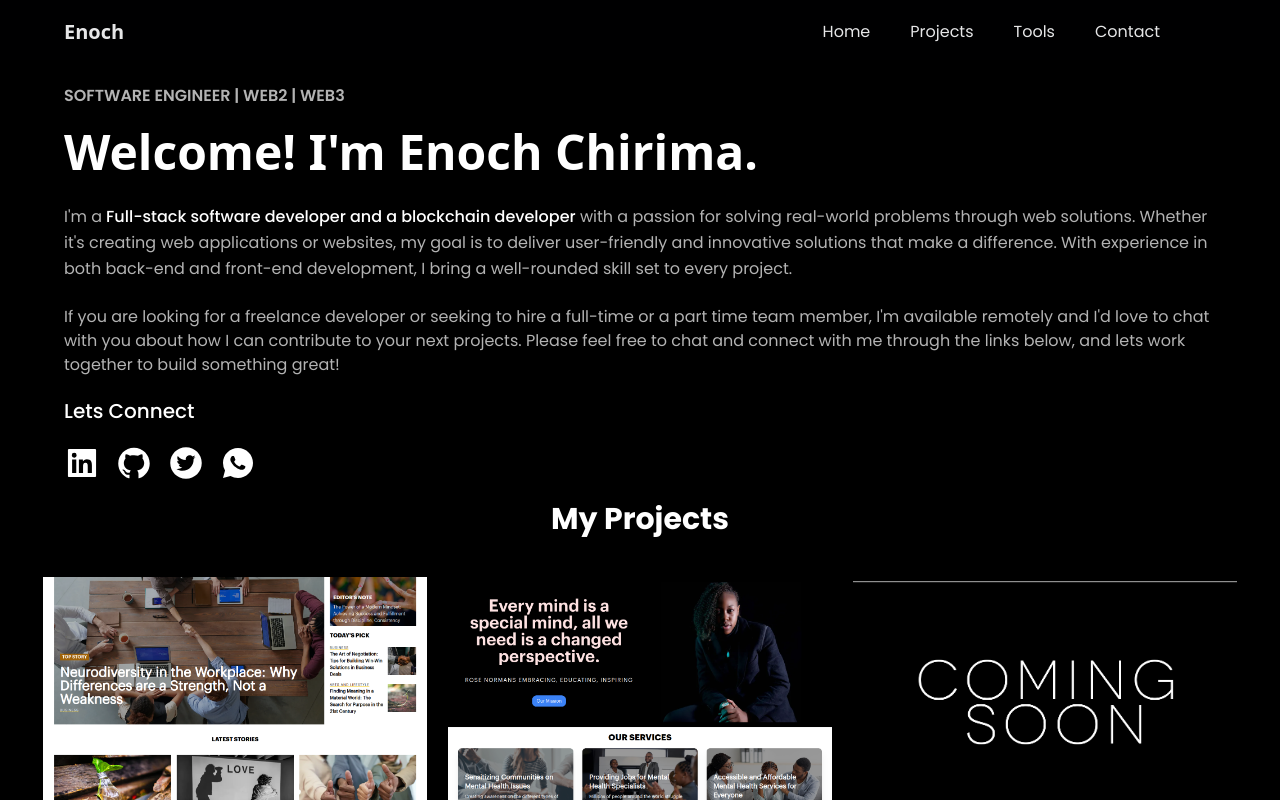
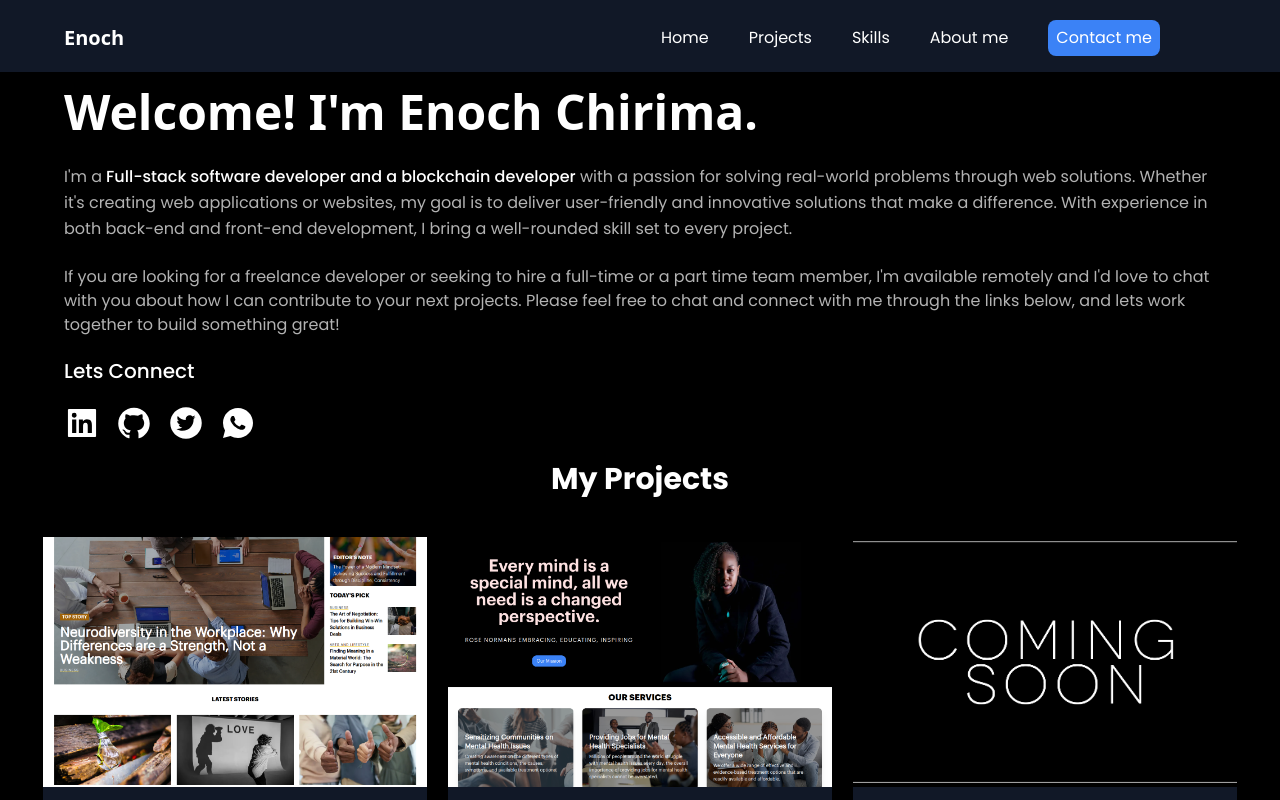
Before and after one commit to iamenochchirima/PersonalSite, a Next.js app: page / in a window 1280 px wide. Shown: the top 800 px of the page. Built offline with nearby package versions, Linux system fonts and the light colour scheme; no server answers.

Commit message:
Show on scroll up

```diff
--- /dev/null
+++ b/src/components/About.jsx
@@ -0,0 +1,9 @@
+import React from 'react'
+
+const About = () => {
+  return (
+    <div>About</div>
+  )
+}
+
+export default About
--- a/src/components/Hero.jsx
+++ b/src/components/Hero.jsx
@@ -10,7 +10,7 @@ import { Link } from "react-scroll";
 
 const Hero = () => {
   return (
-    <div className=" xl:px-0 sm:px-16 px-6 sm:align-middle">
+    <div className=" mt-5 xl:px-0 sm:px-16 px-6 sm:align-middle">
       <div className="pt-5 relative z-10">
         <h1 className="font-semibold text-dimWhite">
           SOFTWARE ENGINEER | WEB2 | WEB3
--- a/src/components/Navbar.jsx
+++ b/src/components/Navbar.jsx
@@ -1,19 +1,67 @@
 import { useState, useEffect, useRef } from "react";
 import styles from "../styles/styles";
 import { AiOutlineMenu, AiOutlineClose } from "react-icons/ai";
-import { MdFileDownload } from "react-icons/md";
 import Link from "next/link";
 
-const Navbar = ({ scrollToSection, projects, tools, contact }) => {
+const Navbar = ({ scrollToSection, projects, skills, about, contact }) => {
   const [toggle, settoggle] = useState(false);
+  const [isSticky, setIsSticky] = useState(false);
+
+  useEffect(() => {
+    const handleScroll = () => {
+      const scrollY = window.scrollY;
+      // You can adjust this threshold as needed
+      const scrollThreshold = 100;
+
+      if (scrollY > scrollThreshold) {
+        setIsSticky(true);
+      } else {
+        setIsSticky(false);
+      }
+    };
+
+    window.addEventListener('scroll', handleScroll);
+
+    return () => {
+      window.removeEventListener('scroll', handleScroll);
+    };
+  }, []);
+
+  console.log(isSticky)
+
+
+  const [scrollDirection, setScrollDirection] = useState(null);
+
+  useEffect(() => {
+    let lastScrollY = window.scrollY;
+
+    const updateScrollDirection = () => {
+      const scrollY = window.scrollY;
+      const direction = scrollY > lastScrollY ? "down" : "up";
+      if (direction !== scrollDirection && (scrollY - lastScrollY > 10 || scrollY - lastScrollY < -10)) {
+        setScrollDirection(direction);
+      }
+      lastScrollY = scrollY > 0 ? scrollY : 0;
+    };
+
+    window.addEventListener("scroll", updateScrollDirection); // add event listener
+
+    return () => {
+      window.removeEventListener("scroll", updateScrollDirection); // clean up
+    };
+  }, [scrollDirection]);
+
+
+  console.log(scrollDirection)
+
 
   return (
     <div className="bg-primary font-poppins w-full overflow-hidden text-dimWhite">
       <div className={`bg-primary ${styles.flexStart}`}>
         <div
-          className={` top-0 z-50 opacity-90  bg-black
-            } ${styles.boxWidthrelati
-            } w-full pt-1 flex justify-between items-center text-white navbar`}
+          className={` ${scrollDirection === "up" ? `fixed top-0 z-50` : "relative"
+            } ${styles.boxWidth
+            } bg-primary w-full pt-1 flex justify-between items-center text-white navbar`}
         >
           <h1 className=" xs:ml-6 md:ml-16 ss:ml-16 font-bold font-sans text-xl text-white ">
             Enoch
@@ -32,12 +80,17 @@ const Navbar = ({ scrollToSection, projects, tools, contact }) => {
             <li
               className={`font-normal hover:underline cursor-pointer text-[16px] mr-10`}
             >
-              <button onClick={() => scrollToSection(tools)}>Tools</button>
+              <button onClick={() => scrollToSection(skills)}>Skills</button>
             </li>
             <li
               className={`font-normal hover:underline cursor-pointer text-[16px] mr-10`}
             >
-              <button onClick={() => scrollToSection(contact)}>Contact </button>
+              <button onClick={() => scrollToSection(about)}>About me</button>
+            </li>
+            <li
+              className={`font-normal hover:underline cursor-pointer text-[16px] mr-10`}
+            >
+              <button className="py-1.5 px-2 rounded-lg bg-blue-500" onClick={() => scrollToSection(contact)}>Contact me</button>
             </li>
           </ul>
 
@@ -70,12 +123,12 @@ const Navbar = ({ scrollToSection, projects, tools, contact }) => {
                     <li
                       className={`font-normal cursor-pointer text-[16px] mb-4`}
                     >
-                      <button onClick={() => scrollToSection(tools)}>Tools</button>
+                      <button onClick={() => scrollToSection(skills)}>Skills</button>
                     </li>
                     <li
                       className={`font-normal cursor-pointer text-[16px] mb-4`}
                     >
-                      <button onClick={() => scrollToSection(contact)}>Contact </button>
+                      <button className="py-1.5 px-2 rounded-lg bg-blue-500" onClick={() => scrollToSection(contact)}>Contact </button>
                     </li>
                   </ul>
                 </div>
--- a/src/components/Tools.jsx
+++ b/src/components/Skills.jsx
@@ -1,7 +1,7 @@
 import React from "react";
 import { tools } from "@/constants";
 
-const Tools = () => {
+const Skills = () => {
   return (
     <div className="px-5 md:px-10">
       <h1 className="text-center text-white font-bold py-5 px-5 text-2xl">
@@ -27,4 +27,4 @@ const Tools = () => {
   );
 };
 
-export default Tools;
+export default Skills;
--- a/src/pages/index.js
+++ b/src/pages/index.js
@@ -4,15 +4,17 @@ import Head from "next/head";
 import Navbar from "@/components/Navbar";
 import Hero from "@/components/Hero";
 import Projects from "@/components/Projects";
-import Tools from "@/components/Tools";
+import Skills from "@/components/Skills";
 import ContactForm from "@/components/ContactForm";
 import { useRef } from "react";
+import About from "@/components/About";
 
 const Home = ({ title }) => {
 
   const hero = useRef(null)
   const projects = useRef(null)
-  const tools = useRef(null)
+  const skills = useRef(null)
+  const about = useRef(null)
   const contact = useRef(null)
 
   const scrollToSection = (elementRef) => {
@@ -28,7 +30,7 @@ const Home = ({ title }) => {
       <Head>
         <title>{title}</title>
       </Head>
-      <Navbar {...{scrollToSection, projects, tools, contact}} />
+      <Navbar {...{ scrollToSection, projects, skills, about, contact }} />
       <div className="bg-black font-poppins w-full overflow-hidden text-dimWhite">
         <div className={`bg-black ${styles.flexStart}`}>
           <div className={`${styles.boxWidth} sm:py- py-1`}>
@@ -36,8 +38,11 @@ const Home = ({ title }) => {
             <div ref={projects} className="projects">
               <Projects />
             </div>
-              <div ref={tools} className="tools">
-              <Tools />
+            <div ref={skills} className="skills">
+              <Skills />
+            </div>
+            <div ref={about} className="about">
+              <About />
             </div>
             <div ref={contact} className="contact">
               <ContactForm />
--- a/tailwind.config.js
+++ b/tailwind.config.js
@@ -12,7 +12,7 @@ module.exports = {
   theme: {
     extend: {
       colors: {
-        primary: "#00040f",
+        primary: "#111827",
         secondary: "#00f6ff",
         dimWhite: "rgba(255, 255, 255, 0.7)",
         dimBlue: "rgba(9, 151, 124, 0.1)",
```
Also changed, not shown: public/myicon.png. Lines whose indentation alone changed are shown as unchanged.
